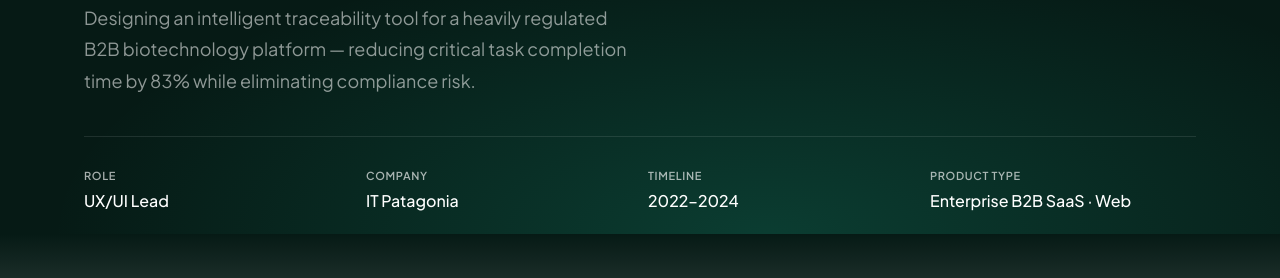
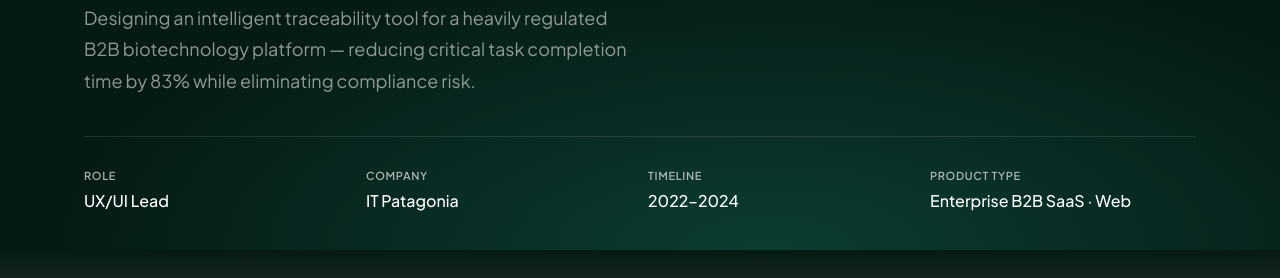
Before and after one commit to agoscastello/portfolio, a plain HTML site: page cannect.html in a window 1280 px wide. Shown: the part 459-737 px from the top of the page. Drawn offline with Linux system fonts and the light colour scheme.

Commit message:
Cannect: remove hero padding-bottom, tighten cover image transition
Co-Authored-By: Claude Sonnet 4.6 <noreply@anthropic.com>

```diff
--- a/cannect.html
+++ b/cannect.html
@@ -54,7 +54,7 @@
 
     .wrap{max-width:var(--max);margin:0 auto;padding:0 var(--s6)}
 
-    .case-hero{background:#061A15;padding-top:calc(60px + var(--s16));padding-bottom:var(--s6);position:relative;overflow:hidden}
+    .case-hero{background:#061A15;padding-top:calc(60px + var(--s16));padding-bottom:0;position:relative;overflow:hidden}
     .case-hero::after{content:'';position:absolute;inset:0;background:radial-gradient(ellipse 80% 60% at 60% 100%,rgba(31,201,163,.2) 0%,transparent 70%);pointer-events:none}
     .case-hero .wrap{display:flex;flex-direction:column;gap:var(--s6);position:relative;z-index:1}
     .case-hero__back{display:inline-flex;align-items:center;gap:6px;font-size:var(--t--1);font-weight:500;color:rgba(255,255,255,.5);transition:color var(--dur) var(--ease);align-self:flex-start;width:fit-content;letter-spacing:.01em}
@@ -64,7 +64,7 @@
     .case-hero__title{font-family:var(--ff-display);font-size:var(--t-5);font-weight:700;line-height:1.18;letter-spacing:-.015em;color:var(--white);text-wrap:balance}
     .case-hero__title em{color:var(--cannect);font-style:normal}
     .case-hero__desc{font-size:var(--t-1);color:rgba(255,255,255,.55);line-height:1.75;max-width:560px}
-    .case-hero__meta{display:grid;grid-template-columns:repeat(4,1fr);gap:var(--s4);padding-top:var(--s8);border-top:1px solid rgba(255,255,255,.1);margin-top:var(--s4)}
+    .case-hero__meta{display:grid;grid-template-columns:repeat(4,1fr);gap:var(--s4);padding-top:var(--s8);padding-bottom:var(--s10);border-top:1px solid rgba(255,255,255,.1);margin-top:var(--s4)}
     .meta-label{font-size:11px;font-weight:600;letter-spacing:.06em;text-transform:uppercase;color:rgba(255,255,255,.65);margin-bottom:var(--s2)}
     .meta-value{font-size:var(--t-0);font-weight:500;color:var(--white);line-height:1.4}
 
```
